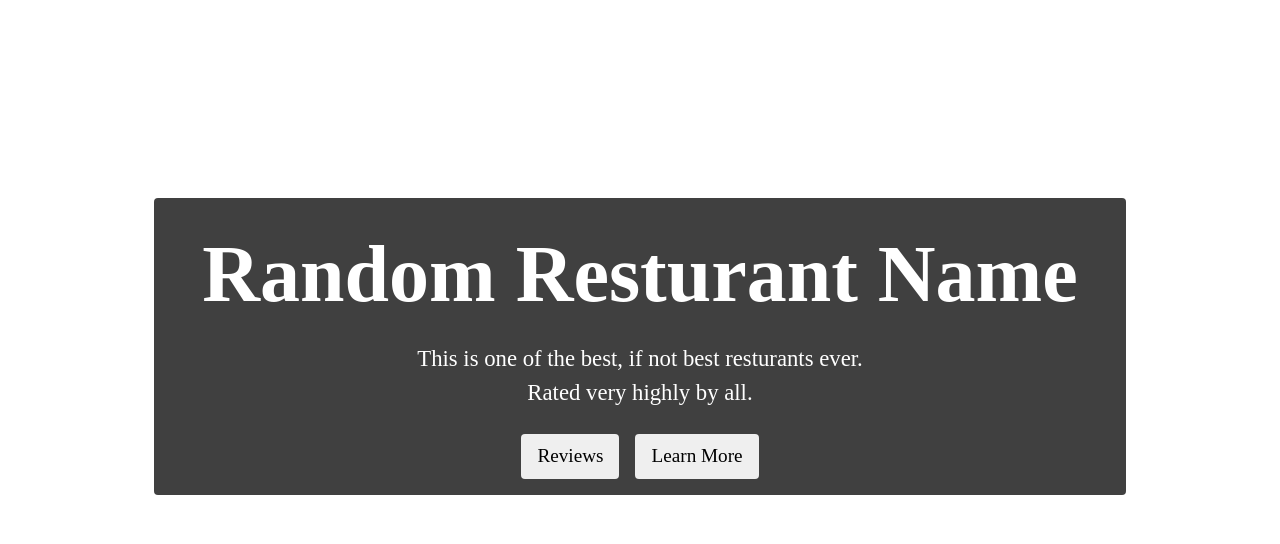
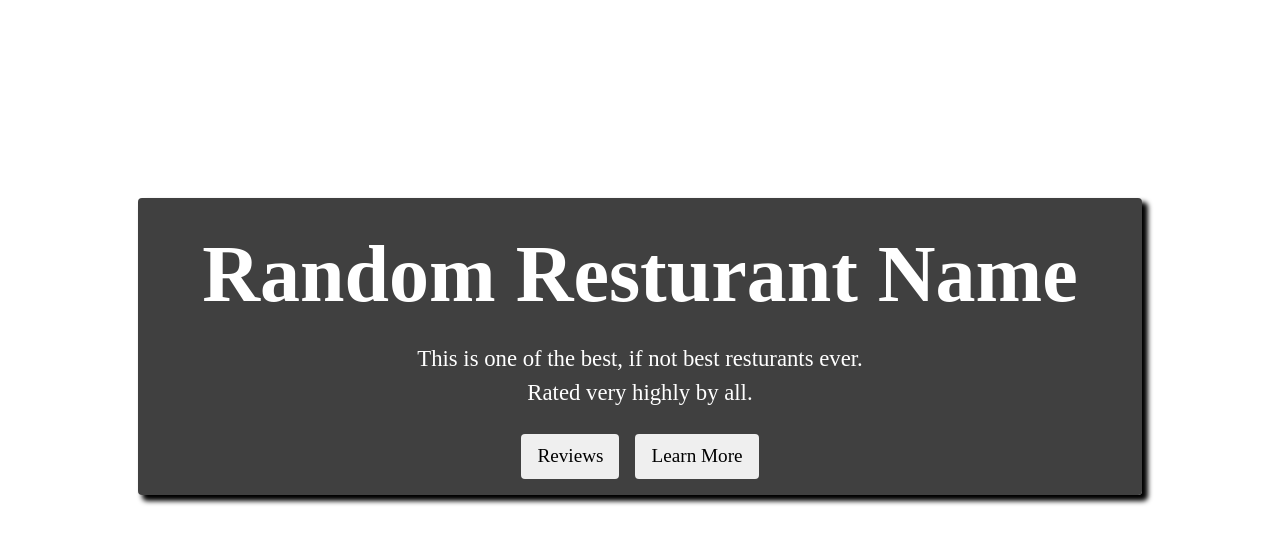
Before and after one commit to JoseBarron12/resturant-page, a website built with webpack: page src/template.html in a window 1280 px wide. Shown: the part 94-638 px from the top of the page. Built offline with nearby package versions, Linux system fonts and the light colour scheme; files whose address does not match are found by name; a web font is replaced by a local one.

Commit message:
Add displayHome() to display home page using js.
Div#content is now empty and page is entirely built
using js, to allow navbar button functionality to
work for future page sections. On page load this
page will automatically load.

```diff
--- /dev/null
+++ b/src/home.js
@@ -0,0 +1,35 @@
+const displayHome = () => {
+    const content = document.querySelector("#content");
+
+    const background = document.createElement("div");
+    background.classList.add("main-background");
+    content.appendChild(background);
+
+    const text = document.createElement("div");
+    text.classList.add("main-text");
+    background.appendChild(text);
+
+    const header = document.createElement("h1");
+    header.textContent = "Random Resturant Name";
+
+    const paragraph = document.createElement("p");
+    paragraph.textContent = "This is one of the best, if not best resturants ever.\r\nRated very highly by all.";
+
+    const buttons = document.createElement("div");
+    buttons.classList.add("main-buttons");
+
+    text.appendChild(header);
+    text.appendChild(paragraph);
+    text.appendChild(buttons);
+
+    const reviewBtn = document.createElement("button");
+    reviewBtn.textContent = "Reviews";
+
+    const learnBtn = document.createElement("button");
+    learnBtn.textContent = "Learn More";
+
+    buttons.appendChild(reviewBtn);
+    buttons.appendChild(learnBtn);
+};
+
+export {displayHome};
--- a/src/index.js
+++ b/src/index.js
@@ -1 +1,4 @@
 import "./styles.css";
+import { displayHome } from "./home";
+
+displayHome();
--- a/src/styles.css
+++ b/src/styles.css
@@ -1,5 +1,4 @@
 @import url('https://fonts.googleapis.com/css?family=Montagu%20Slab:700|Montagu%20Slab:400');
-
 *, *::before, *::after {
   box-sizing: border-box;
 }
@@ -35,6 +34,7 @@ p, h1, h2, h3, h4, h5, h6 {
 
 p {
   text-wrap: pretty;
+  white-space: pre;
 }
 h1, h2, h3, h4, h5, h6 {
   text-wrap: balance;
@@ -115,15 +115,15 @@ nav > button {
 
 .main-text {
     background-color:rgba(0, 0, 0, .75);
-    font-family: 'Montagu Slab';
-    padding: 16px 48px ;
+    padding: 16px 64px;
     color: white;
     display: flex;
     flex-direction: column;
     align-items: center;
     text-align: center;
     gap: 8px;
-     border-radius: 4px;
+    border-radius: 4px;
+    box-shadow: 5px 5px 5px 1px black;
 }
 
 .main-text > h1 {
--- a/src/template.html
+++ b/src/template.html
@@ -23,19 +23,6 @@
         </nav>
     </header>
     <div id="content">
-        <div class="main-background">
-            <div class="main-text">
-                <h1>Random Resturant Name</h1>
-                <p>This is one of the best, if not best resturants ever.
-                <br> Rated very highly by all.
-                </p>
-                <div class="main-buttons">
-                    <button>Reviews</button>
-                    <button>Learn More</button>
-                </div>
-            </div>
-        </div>
-
     </div>
 </body>
 </html>
```
